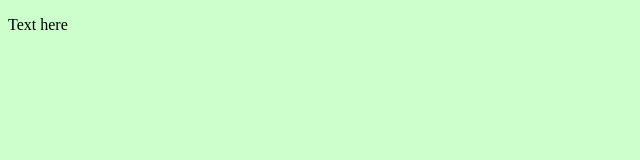
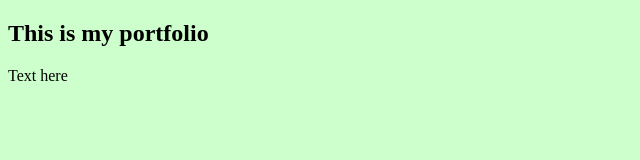
Before and after one commit to mars-schmutz/mars-schmutz.github.io, a plain HTML site: page index.html in a window 1280 px wide. Shown: the whole page, without its empty margins (0-640 px from the left). Drawn offline with Linux system fonts and the light colour scheme.

Commit message:
fix index.html

```diff
--- a/index.html
+++ b/index.html
@@ -1,10 +1,11 @@
 <!DOCTYPE html>
 <html>
     <head>
-        <title>Portfolio</title>
+        <title>My Portfolio</title>
         <link rel="stylesheet" href="css/styles.css">
     </head>
     <body>
+        <h2>This is my portfolio</h2>
         <p>Text here</p>
     </body>
 </html>
```
